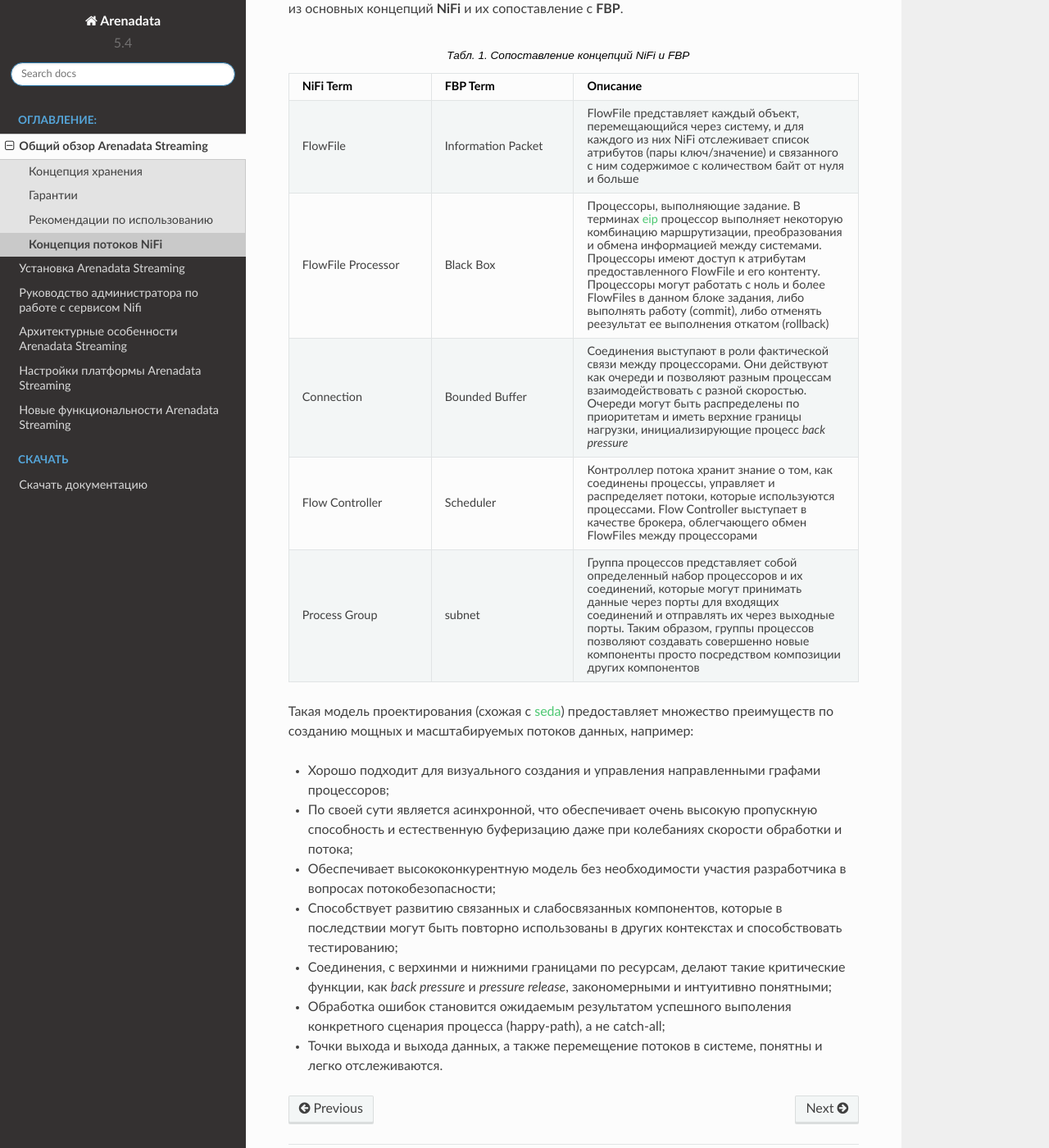
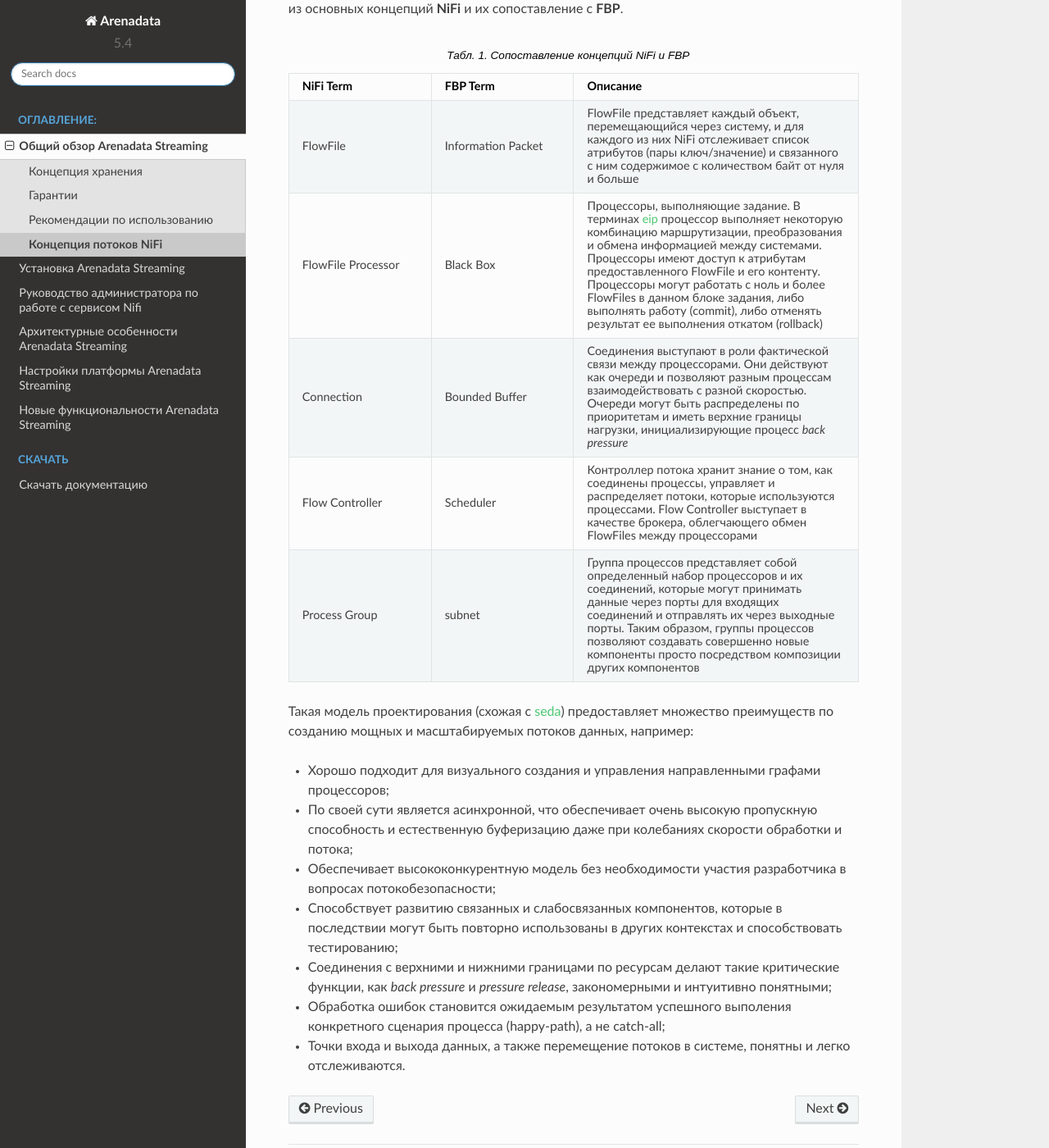
Before and after one commit to arenadata/docs_ads, a Sphinx documentation site: the page built from source/Intro/core.rst, in a window 1280 px wide and 1400 px high, scrolled down 209 px. Shown: the whole window at 82% size. Built offline with Sphinx 7.4.7 and the Read the Docs theme 2.0.0, drawn with Linux system fonts in a browser that asks for light colours; pages that are not in the unit, such as notebooks, are missing from menus.

Commit message:
Update core.rst

```diff
--- a/source/Intro/core.rst
+++ b/source/Intro/core.rst
@@ -8,7 +8,7 @@
    :widths: 25, 25, 50
 
    "FlowFile", "Information Packet", "FlowFile представляет каждый объект, перемещающийся через систему, и для каждого из них NiFi отслеживает список атрибутов (пары ключ/значение) и связанного с ним содержимое с количеством байт от нуля и больше"
-   "FlowFile Processor", "Black Box", "Процессоры, выполняющие задание. В терминах `eip <https://www.enterpriseintegrationpatterns.com/>`_ процессор выполняет некоторую комбинацию маршрутизации, преобразования и обмена информацией между системами. Процессоры имеют доступ к атрибутам предоставленного FlowFile и его контенту. Процессоры могут работать с ноль и более FlowFiles в данном блоке задания, либо выполнять работу (commit), либо отменять реезультат ее выполнения откатом (rollback)"
+   "FlowFile Processor", "Black Box", "Процессоры, выполняющие задание. В терминах `eip <https://www.enterpriseintegrationpatterns.com/>`_ процессор выполняет некоторую комбинацию маршрутизации, преобразования и обмена информацией между системами. Процессоры имеют доступ к атрибутам предоставленного FlowFile и его контенту. Процессоры могут работать с ноль и более FlowFiles в данном блоке задания, либо выполнять работу (commit), либо отменять результат ее выполнения откатом (rollback)"
    "Connection", "Bounded Buffer", "Соединения выступают в роли фактической связи между процессорами. Они действуют как очереди и позволяют разным процессам взаимодействовать с разной скоростью. Очереди могут быть распределены по приоритетам и иметь верхние границы нагрузки, инициализирующие процесс *back pressure*"
    "Flow Controller", "Scheduler", "Контроллер потока хранит знание о том, как соединены процессы, управляет и распределяет потоки, которые используются процессами. Flow Controller выступает в качестве брокера, облегчающего обмен FlowFiles между процессорами"
    "Process Group", "subnet", "Группа процессов представляет собой определенный набор процессоров и их соединений, которые могут принимать данные через порты для входящих соединений и отправлять их через выходные порты. Таким образом, группы процессов позволяют создавать совершенно новые компоненты просто посредством композиции других компонентов"
@@ -19,6 +19,6 @@
 + По своей сути является асинхронной, что обеспечивает очень высокую пропускную способность и естественную буферизацию даже при колебаниях скорости обработки и потока;
 + Обеспечивает высококонкурентную модель без необходимости участия разработчика в вопросах потокобезопасности;
 + Способствует развитию связанных и слабосвязанных компонентов, которые в последствии могут быть повторно использованы в других контекстах и способствовать тестированию;
-+ Соединения, с верхинми и нижними границами по ресурсам, делают такие критические функции, как *back pressure* и *pressure release*, закономерными и интуитивно понятными;
++ Соединения с верхними и нижними границами по ресурсам делают такие критические функции, как *back pressure* и *pressure release*, закономерными и интуитивно понятными;
 + Обработка ошибок становится ожидаемым результатом успешного выполения конкретного сценария процесса (happy-path), а не catch-all;
-+ Точки выхода и выхода данных, а также перемещение потоков в системе, понятны и легко отслеживаются.
++ Точки входа и выхода данных, а также перемещение потоков в системе, понятны и легко отслеживаются.
```
